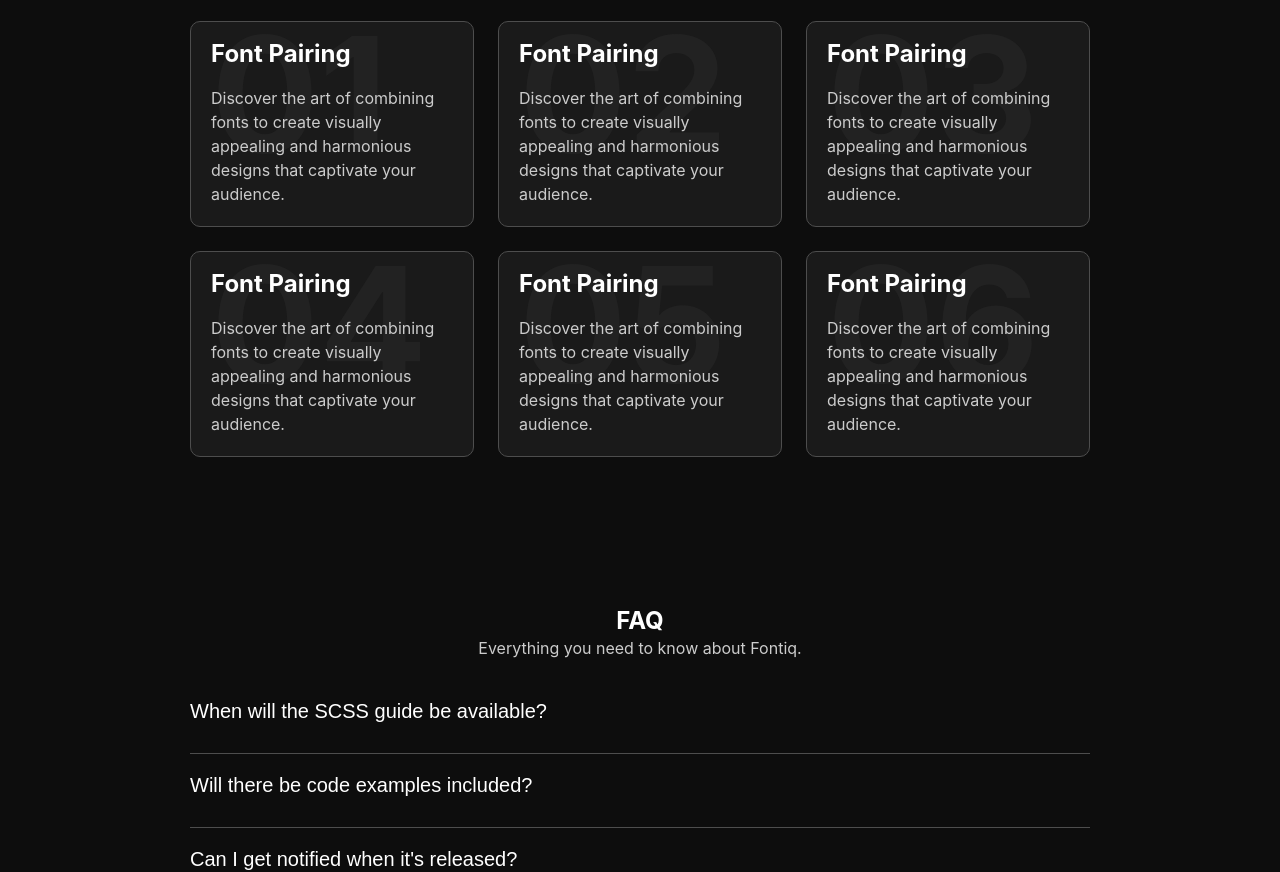
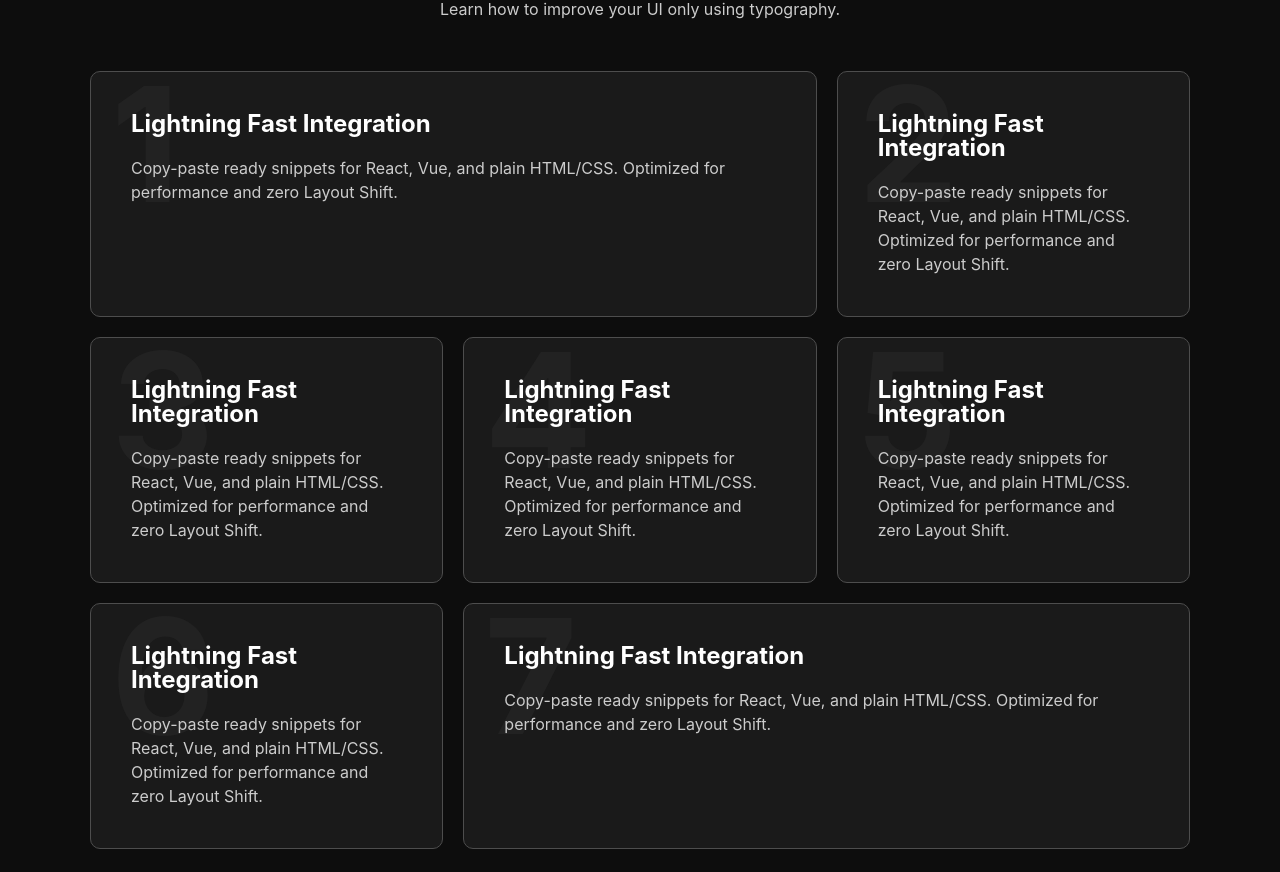
Before and after one commit to Johnson-Berisha/typography, a Next.js app: page /homepage-comingsoon in a window 1280 px wide. Shown: the part 1237-2109 px from the top of the page. Built offline with nearby package versions, Linux system fonts and the light colour scheme; no server answers.

Commit message:
redesigned facts section

```diff
--- a/src/app/homepage-comingsoon/page.js
+++ b/src/app/homepage-comingsoon/page.js
@@ -125,35 +125,40 @@ export default function ComingSoonPage() {
                     <p className="facts-subtext">Learn how to improve your UI only using typography.</p>
                 </div>
                 <div className="facts-grid">
-                    <div className="fact-card example">
-                        <h3>01</h3>
-                        <h2>Font Pairing</h2>
-                        <p>Discover the art of combining fonts to create visually appealing and harmonious designs that captivate your audience.</p>
+                    <div className="fact-card large example">
+                        <span className="fact-icon">1</span>
+                        <h3>Lightning Fast Integration</h3>
+                        <p>Copy-paste ready snippets for React, Vue, and plain HTML/CSS. Optimized for performance and zero Layout Shift.</p>
                     </div>
-                    <div className="fact-card example">
-                        <h3>02</h3>
-                        <h2>Font Pairing</h2>
-                        <p>Discover the art of combining fonts to create visually appealing and harmonious designs that captivate your audience.</p>
+                    <div className="fact-card small example">
+                        <span className="fact-icon">2</span>
+                        <h3>Lightning Fast Integration</h3>
+                        <p>Copy-paste ready snippets for React, Vue, and plain HTML/CSS. Optimized for performance and zero Layout Shift.</p>
                     </div>
-                    <div className="fact-card example">
-                        <h3>03</h3>
-                        <h2>Font Pairing</h2>
-                        <p>Discover the art of combining fonts to create visually appealing and harmonious designs that captivate your audience.</p>
+                    <div className="fact-card small example">
+                        <span className="fact-icon">3</span>
+                        <h3>Lightning Fast Integration</h3>
+                        <p>Copy-paste ready snippets for React, Vue, and plain HTML/CSS. Optimized for performance and zero Layout Shift.</p>
                     </div>
-                    <div className="fact-card example">
-                        <h3>04</h3>
-                        <h2>Font Pairing</h2>
-                        <p>Discover the art of combining fonts to create visually appealing and harmonious designs that captivate your audience.</p>
+                    <div className="fact-card small example">
+                        <span className="fact-icon">4</span>
+                        <h3>Lightning Fast Integration</h3>
+                        <p>Copy-paste ready snippets for React, Vue, and plain HTML/CSS. Optimized for performance and zero Layout Shift.</p>
                     </div>
-                    <div className="fact-card example">
-                        <h3>05</h3>
-                        <h2>Font Pairing</h2>
-                        <p>Discover the art of combining fonts to create visually appealing and harmonious designs that captivate your audience.</p>
+                    <div className="fact-card small example">
+                        <span className="fact-icon">5</span>
+                        <h3>Lightning Fast Integration</h3>
+                        <p>Copy-paste ready snippets for React, Vue, and plain HTML/CSS. Optimized for performance and zero Layout Shift.</p>
                     </div>
-                    <div className="fact-card example">
-                        <h3>06</h3>
-                        <h2>Font Pairing</h2>
-                        <p>Discover the art of combining fonts to create visually appealing and harmonious designs that captivate your audience.</p>
+                    <div className="fact-card small example">
+                        <span className="fact-icon">6</span>
+                        <h3>Lightning Fast Integration</h3>
+                        <p>Copy-paste ready snippets for React, Vue, and plain HTML/CSS. Optimized for performance and zero Layout Shift.</p>
+                    </div>
+                    <div className="fact-card large example">
+                        <span className="fact-icon">7</span>
+                        <h3>Lightning Fast Integration</h3>
+                        <p>Copy-paste ready snippets for React, Vue, and plain HTML/CSS. Optimized for performance and zero Layout Shift.</p>
                     </div>
                 </div>
             </section>
--- a/src/app/homepage-comingsoon/styles.css
+++ b/src/app/homepage-comingsoon/styles.css
@@ -172,7 +172,7 @@ ul li .nav-link:hover { color: white; }
 
 /* visualss */
 
-.hero-cards-container, .facts-container, .faq-container {
+.hero-cards-container, .faq-container {
     position: relative;
     width: 100%;
     max-width: 900px;
@@ -402,12 +402,15 @@ ul li .nav-link:hover { color: white; }
     --margin: 50px;
     margin-top: calc(var(--margin) *2);
     margin-bottom: calc(var(--margin) *2);
-    padding-top: var(--margin);
-    padding-bottom: var(--margin);
+    margin-inline: auto;
+    padding: 100px var(--margin);
     display: flex;
     flex-direction: column;
+    align-items: center;
+    justify-content: center;
     gap: var(--margin);
     height: fit-content;
+    max-width: 1200px;
 }
 .facts-title{
     display: flex;
@@ -422,12 +425,13 @@ ul li .nav-link:hover { color: white; }
 
 .facts-grid {
     display: grid;
-    grid-template-columns: repeat(auto-fit, minmax(250px, 1fr));
-    gap: 24px;
+    grid-template-columns: repeat(3, 1fr);
+    grid-template-rows: repeat(2, auto);
+    gap: 20px;
 }
 
 .fact-card{
-    padding: 20px;
+    padding: 40px;
     border-radius: 10px;
     transition: 0.2s;
 
@@ -438,18 +442,19 @@ ul li .nav-link:hover { color: white; }
     border-color: var(--primary);
     box-shadow: 0 0 20px rgba(255, 111, 97, 0.3);
 }
-.fact-card h2 {
+.fact-card h3 {
     font-size: 1.5rem;
     margin-bottom: 12px;
     position: relative;
     z-index: 1;
+    font-weight: 700;
 }
 .fact-card p {
     position: relative;
     z-index: 1;
 }
 
-.fact-card h3 {
+.fact-card span {
     position: absolute;
     font-weight: 700;
     color: hsla(0, 0%, 30%, 0.171);
@@ -459,9 +464,12 @@ ul li .nav-link:hover { color: white; }
     left: 20px;
     transition: 0.3;
 }
-.fact-card:hover h3 {
+.fact-card:hover span {
     color: rgba(255, 110, 97, 0.068);
 }
+
+.fact-card.large {grid-column: span 2;}
+.fact-card.small {grid-column: span 1;}
 
 
 /* faq */
@@ -470,6 +478,9 @@ ul li .nav-link:hover { color: white; }
     display: flex;
     flex-direction: column;
     gap: 20px;
+
+    /* remove future */
+    height: 100vh;
 }
 
 .faq-title{
```
